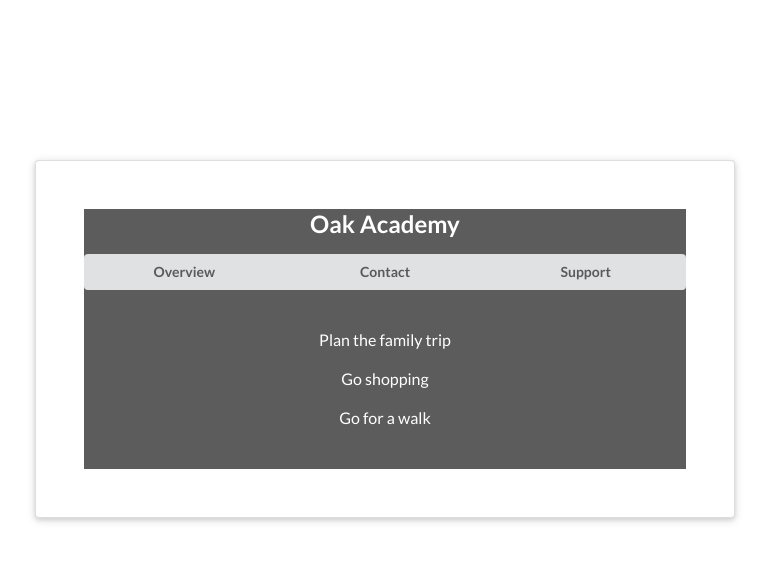
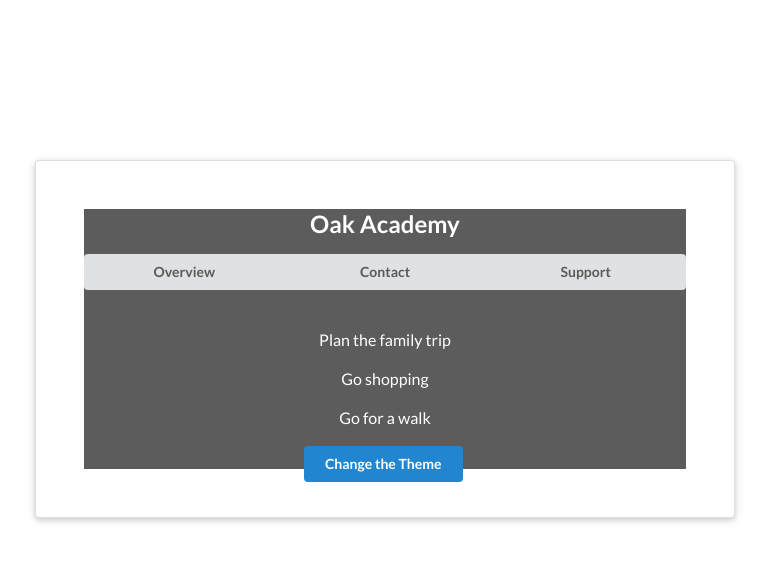
Before and after one commit to bijay11/contextapi, a React (Create React App) app: page / in a window 1280 px wide. Shown: the top 562 px of the page, without its empty margins (255-1024 px from the left). Built offline with nearby package versions, Linux system fonts and the light colour scheme.

Commit message:
theme change applied with context

```diff
--- a/src/components/Navbar.jsx
+++ b/src/components/Navbar.jsx
@@ -2,10 +2,14 @@
 import { ThemeContext } from "./../contexts/ThemeContext";
 
 class Navbar extends Component {
-  static contextType = ThemeContext;
+  // static contextType = ThemeContext;
   state = {};
   render() {
-    const { isDarkTheme, darkTheme, lightTheme } = this.context;
+    return (
+      //using context consumer
+      <ThemeContext.Consumer>
+        {(context) => {
+          const { isDarkTheme, darkTheme, lightTheme } = context;
           const theme = isDarkTheme ? darkTheme : lightTheme;
           return (
             <nav
@@ -23,6 +27,9 @@
               </div>
             </nav>
           );
+        }}
+      </ThemeContext.Consumer>
+    );
   }
 }
 
--- a/src/components/TodoList.jsx
+++ b/src/components/TodoList.jsx
@@ -4,7 +4,7 @@
   static contextType = ThemeContext;
   state = {};
   render() {
-    const { isDarkTheme, darkTheme, lightTheme } = this.context;
+    const { isDarkTheme, darkTheme, lightTheme, changeTheme } = this.context;
     const theme = isDarkTheme ? darkTheme : lightTheme;
 
     return (
@@ -19,6 +19,9 @@
         <p className="item">Plan the family trip</p>
         <p className="item">Go shopping </p>
         <p className="item">Go for a walk</p>
+        <button className="ui button primary" onClick={changeTheme}>
+          Change the Theme
+        </button>
       </div>
     );
   }
--- a/src/contexts/ThemeContext.js
+++ b/src/contexts/ThemeContext.js
@@ -14,9 +14,14 @@
       background: "#5c5c5c",
     },
   };
+  changeTheme = () => {
+    this.setState({ isDarkTheme: !this.state.isDarkTheme });
+  };
   render() {
     return (
-      <ThemeContext.Provider value={{ ...this.state }}>
+      <ThemeContext.Provider
+        value={{ ...this.state, changeTheme: this.changeTheme }}
+      >
         {this.props.children}
       </ThemeContext.Provider>
     );
```
Lines whose indentation alone changed are shown as unchanged.
